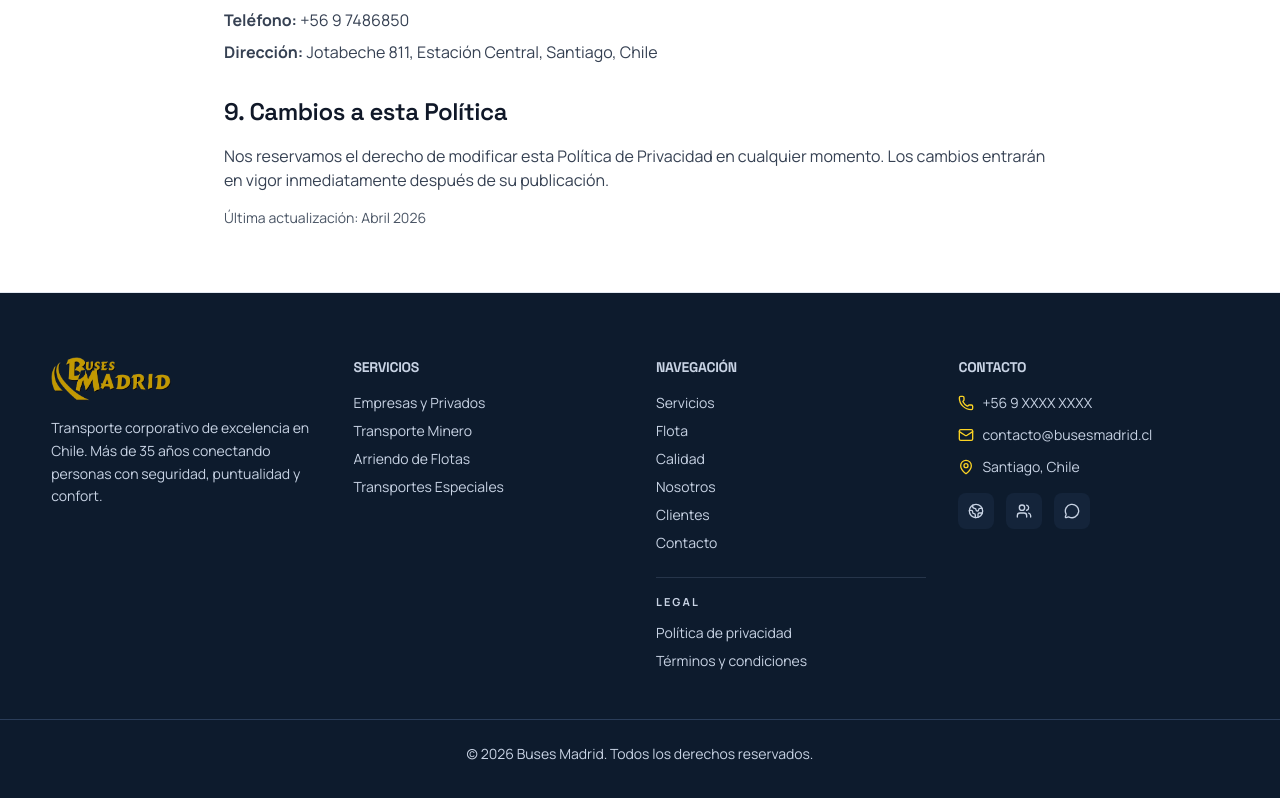
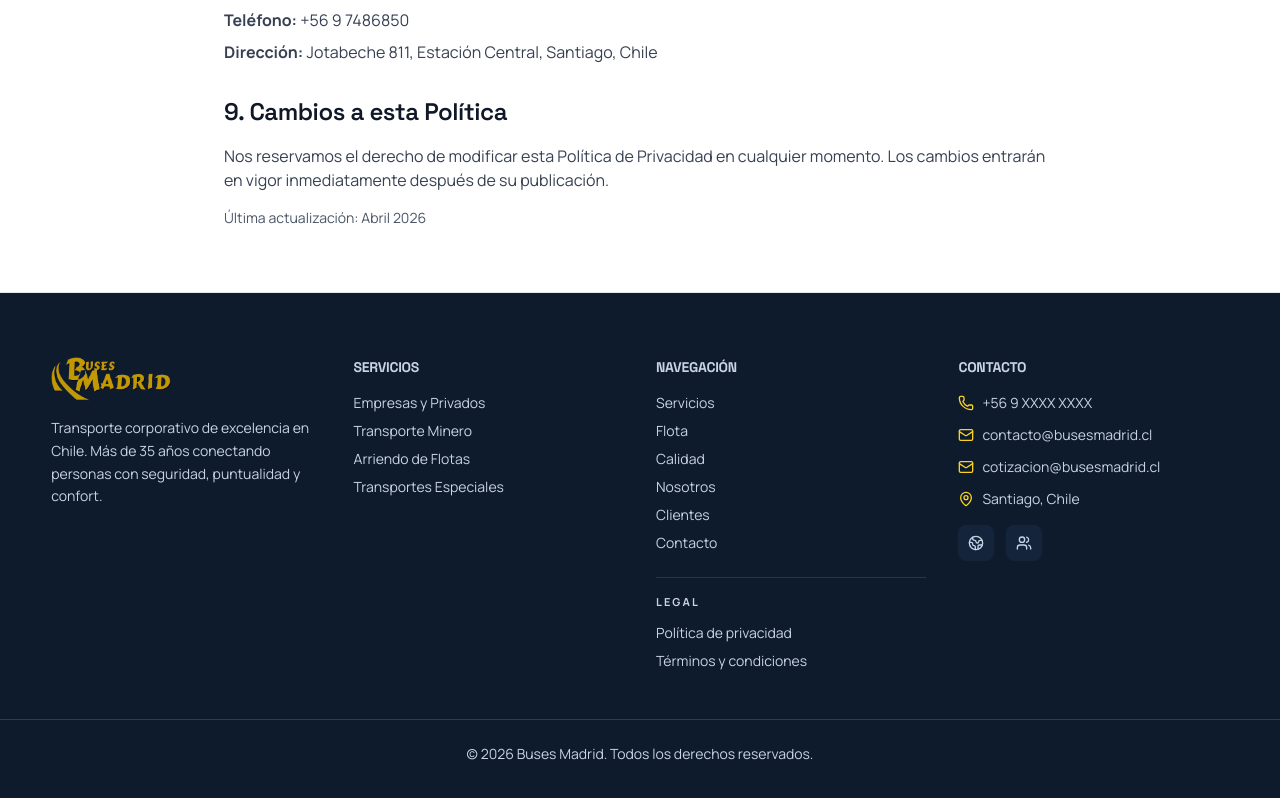
Before and after one commit to VhicntJ/BusesMadridVR, a Next.js app: page /politica-de-privacidad in a window 1280 px wide. Shown: the part 1728-2526 px from the top of the page. Built offline with nearby package versions, Linux system fonts and the light colour scheme; no server answers; what react-google-recaptcha-v3 would draw is missing.

Commit message:
feat: add cotizacion@busesmadrid.cl to footer contact section

```diff
--- a/src/components/layout/site-footer.tsx
+++ b/src/components/layout/site-footer.tsx
@@ -114,6 +114,10 @@ export function SiteFooter({ navItems }: SiteFooterProps) {
                 contacto@busesmadrid.cl
               </p>
               <p className="flex items-center gap-2">
+                <Mail className="h-4 w-4 text-primary" />
+                cotizacion@busesmadrid.cl
+              </p>
+              <p className="flex items-center gap-2">
                 <MapPin className="h-4 w-4 text-primary" />
                 Santiago, Chile
               </p>
@@ -133,15 +137,6 @@ export function SiteFooter({ navItems }: SiteFooterProps) {
               >
                 <Users className="h-4 w-4" />
               </a>
-              <a
-                href="https://wa.me/56900000000"
-                target="_blank"
-                rel="noreferrer"
-                className="brand-surface-2 brand-on-surface-muted inline-flex h-9 w-9 items-center justify-center rounded-lg hover:bg-emerald-600 hover:text-white transition-colors"
-                aria-label="WhatsApp"
-              >
-                <MessageCircle className="h-4 w-4" />
-              </a>
             </div>
           </div>
         </div>
```
